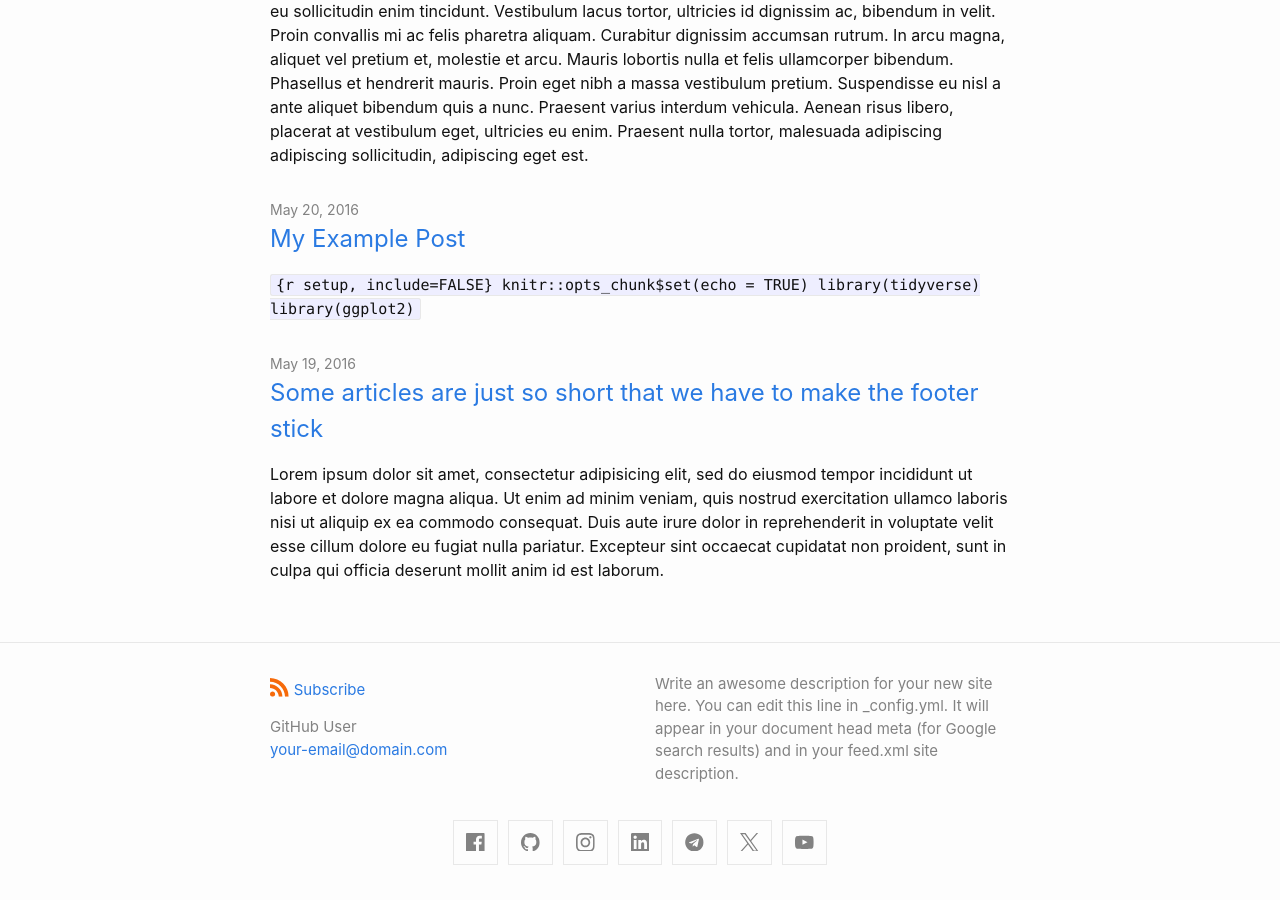
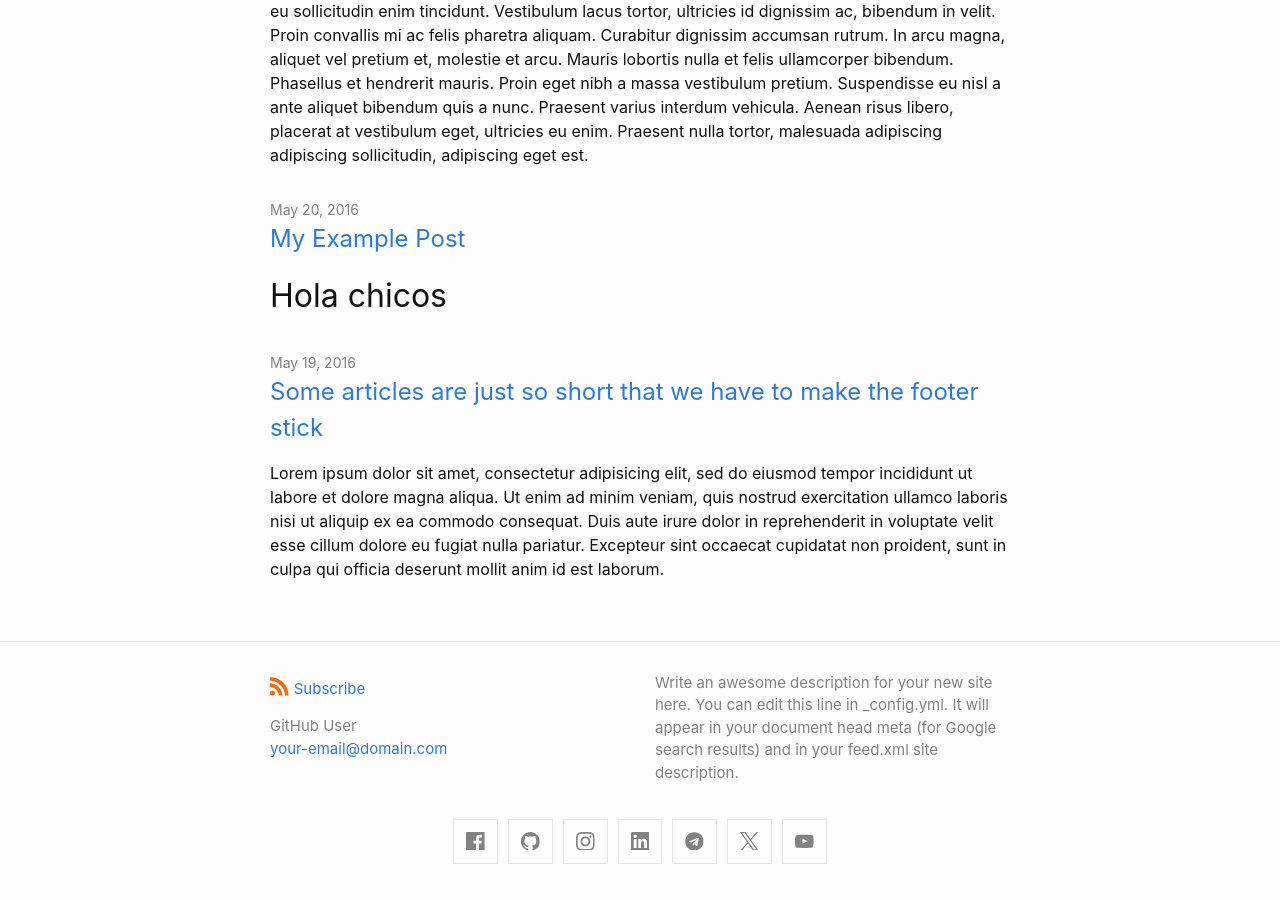
Before and after one commit to alvaro20dam/alvaro20dam.github.io, a Jekyll site: the page built from index.md, in a window 1280 px wide and 900 px high, scrolled down 798 px. Built offline with Jekyll 4.4.1, drawn with Linux system fonts in a browser that asks for light colours.

Commit message:
pruebas R

````diff
--- a/_posts/2016-05-20-my-example-post.md
+++ b/_posts/2016-05-20-my-example-post.md
@@ -3,8 +3,9 @@
 author: "Alvaro Gonzalez"
 ---
 
+# Hola chicos
 
-```{r setup, include=FALSE}
+```r
 knitr::opts_chunk$set(echo = TRUE)
 library(tidyverse)
 library(ggplot2)
@@ -14,9 +15,9 @@
 
 In this chapter, we’ll mostly use one data set that’s bundled with ggplot2: mpg. It includes information about the fuel economy of popular car models in 1999 and 2008, collected by the US Environmental Protection Agency, <http://fueleconomy.gov>. You can access the data by loading ggplot2:
 
-# mpg data
+### mpg data
 
-```{r mpg, echo=FALSE}
+```r
 data()
 head(mpg)
 ```
@@ -39,34 +40,34 @@
 
 Podemos utilizar la gramatica de las graficas (ggplot2)
 
-```{r pressure, echo=FALSE}
+```r
 ggplot(mpg, aes(x = displ, y = hwy, colour = class, size = cyl)) +
   geom_point()
 ```
 
 Esta grafica esta interesante
 
-``` {r temperature, echo=FALSE}
+``` r
 ggplot(diamonds, aes(reorder(cut, price), price)) + geom_violin()
 ```
 
 Grafica de manufacturer de carros, cual es la mas rendidora en displ
 
-``` {r manufacturer, echo=FALSE}
+{% highlight r %}
 ggplot(mpg, aes(displ, hwy)) +
   geom_point() +
   facet_wrap(~manufacturer)
-```
+{ endhighlight }
 
 Incluimos tambien
 
-``` {r tumadre, echo=TRUE}
+``` r
 cars
 ```
 
 # Otro Grafico
 
-```{r desplazamiento}
+```r
 ggplot(mpg, aes(displ, hwy)) +
   geom_point() +
   geom_smooth(span = 0.2)
@@ -76,7 +77,7 @@
 
 What’s the problem with the plot created by ggplot above? Which of the geoms described above is most effective at remedying the problem?
 
-```{r Respuesta1, echo=FALSE}
+```r
 
 ggplot(mpg, aes(cty, hwy)) + geom_point()
 
````
